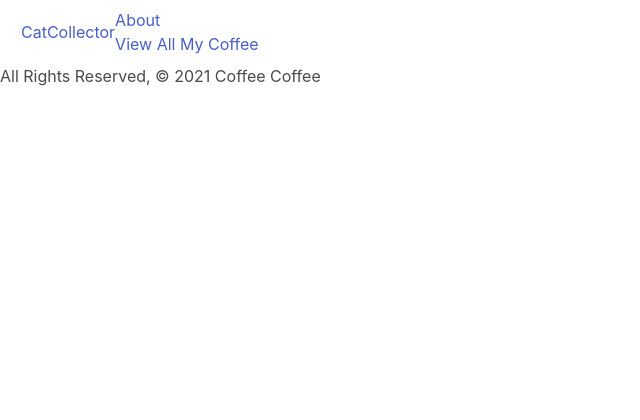
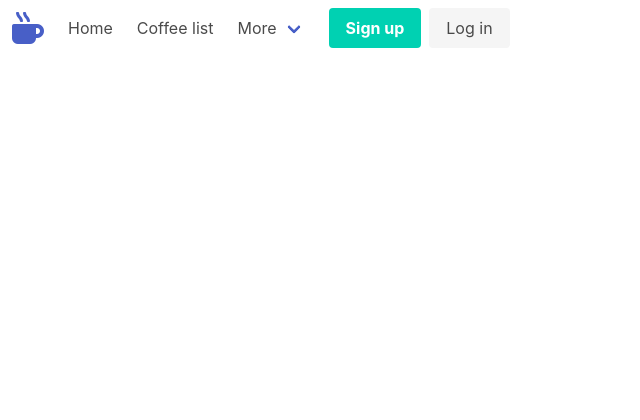
Before and after one commit to Ckrcok/Coffee-Collector, a Django app: page / in a window 1280 px wide. Shown: the top 420 px of the page, without its empty margins (0-640 px from the left). Run offline with Django 3.2, Linux system fonts and the light colour scheme.

Commit message:
Added more style

```diff
--- a/main_app/static/css/style.css
+++ b/main_app/static/css/style.css
@@ -12,3 +12,12 @@ footer.page-footer {
   padding-top: 0;
   text-align: right;
 }
+
+.card {
+  margin-top: 10vh;
+  margin-bottom: 10vh;
+}
+
+.title {
+  margin-top: 10vh;
+}
--- a/main_app/templates/base.html
+++ b/main_app/templates/base.html
@@ -5,25 +5,85 @@
     <meta charset="UTF-8" />
     <meta name="viewport" content="width=device-width, initial-scale=1.0" />
     <meta http-equiv="X-UA-Compatible" content="ie=edge" />
-    <title>Cat Collector</title>
+    <title>Coffee Collector</title>
     <link
       rel="stylesheet"
       href="https://cdn.jsdelivr.net/npm/bulma@0.9.2/css/bulma.min.css"
     />
+    <link
+      rel="stylesheet"
+      href="https://cdnjs.cloudflare.com/ajax/libs/font-awesome/5.15.3/css/all.min.css"
+      integrity="sha512-iBBXm8fW90+nuLcSKlbmrPcLa0OT92xO1BIsZ+ywDWZCvqsWgccV3gFoRBv0z+8dLJgyAHIhR35VZc2oM/gI1w=="
+      crossorigin="anonymous"
+    />
+    <link rel="stylesheet" href="..\static\css\style.css" />
   </head>
   <body>
     <header class="navbar">
-      <nav>
-        <div class="navbar-item">
-          <ul>
-            <li>
-              <a href="/" class="left brand-logo">&nbsp;&nbsp;CatCollector</a>
-            </li>
-          </ul>
-          <ul class="right">
-            <li><a href="/about">About</a></li>
-            <li><a href="/coffee">View All My Coffee</a></li>
-          </ul>
+      <nav class="navbar" role="navigation" aria-label="main navigation">
+        <div class="navbar-brand">
+          <a class="navbar-item" href="/">
+            <i class="fas fa-mug-hot fa-2x"></i>
+          </a>
+
+          <a
+            role="button"
+            class="navbar-burger"
+            aria-label="menu"
+            aria-expanded="false"
+            data-target="navbarBasicExample"
+          >
+            <span aria-hidden="true"></span>
+            <span aria-hidden="true"></span>
+            <span aria-hidden="true"></span>
+          </a>
+        </div>
+
+        <div id="navbarBasicExample" class="navbar-menu">
+          <div class="navbar-start">
+            <a href="/" class="navbar-item">
+              Home
+            </a>
+
+            <a href="coffee" class="navbar-item">
+              Coffee list
+            </a>
+
+            <div class="navbar-item has-dropdown is-hoverable">
+              <a class="navbar-link">
+                More
+              </a>
+
+              <div class="navbar-dropdown">
+                <a class="navbar-item">
+                  About
+                </a>
+                <a class="navbar-item">
+                  Jobs
+                </a>
+                <a class="navbar-item">
+                  Contact
+                </a>
+                <hr class="navbar-divider" />
+                <a class="navbar-item">
+                  Report an issue
+                </a>
+              </div>
+            </div>
+          </div>
+
+          <div class="navbar-end">
+            <div class="navbar-item">
+              <div class="buttons">
+                <a class="button is-primary">
+                  <strong>Sign up</strong>
+                </a>
+                <a class="button is-light">
+                  Log in
+                </a>
+              </div>
+            </div>
+          </div>
         </div>
       </nav>
     </header>
@@ -35,5 +95,30 @@
         All Rights Reserved, &copy; 2021 Coffee Coffee &nbsp;
       </div>
     </footer>
+    <script type="text/javascript">
+      document.addEventListener("DOMContentLoaded", () => {
+        // Get all "navbar-burger" elements
+        const $navbarBurgers = Array.prototype.slice.call(
+          document.querySelectorAll(".navbar-burger"),
+          0
+        );
+
+        // Check if there are any navbar burgers
+        if ($navbarBurgers.length > 0) {
+          // Add a click event on each of them
+          $navbarBurgers.forEach(el => {
+            el.addEventListener("click", () => {
+              // Get the target from the "data-target" attribute
+              const target = el.dataset.target;
+              const $target = document.getElementById(target);
+
+              // Toggle the "is-active" class on both the "navbar-burger" and the "navbar-menu"
+              el.classList.toggle("is-active");
+              $target.classList.toggle("is-active");
+            });
+          });
+        }
+      });
+    </script>
   </body>
 </html>
--- a/main_app/templates/coffee/index.html
+++ b/main_app/templates/coffee/index.html
@@ -1,6 +1,6 @@
 {% extends 'base.html' %} {% block content %}
 
-<h1>coffee List</h1>
+<div class="title is-1 is-spaced"><h1>Coffee List</h1></div>
 
 {% for coffee in coffees %}
 <div class="card">
```
